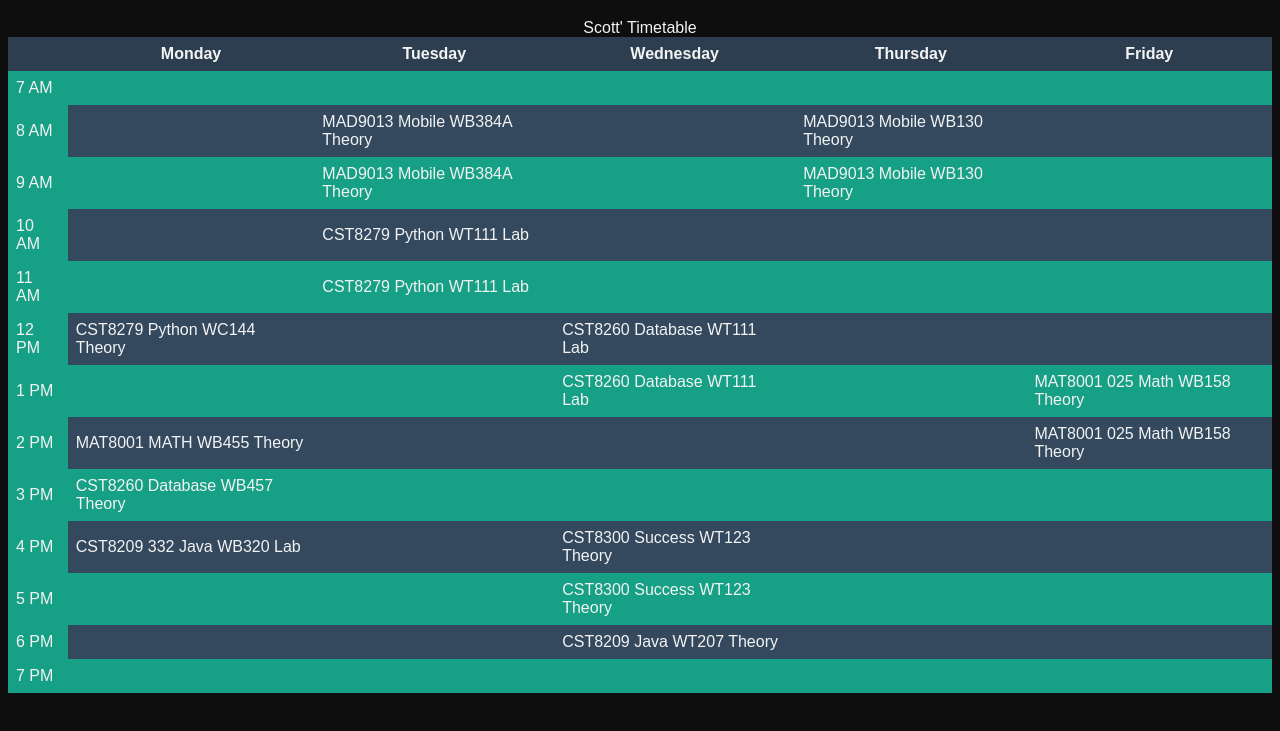
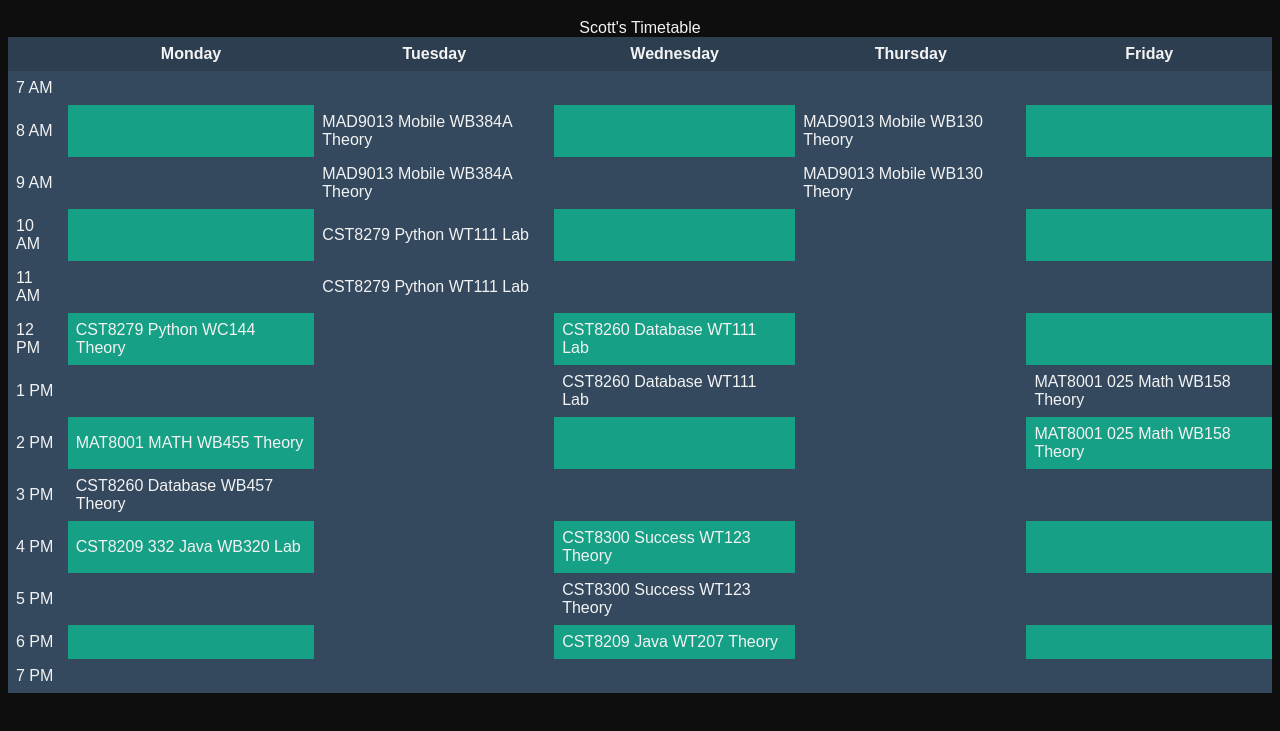
Before and after one commit to whit0835/Zebra-Table, a plain HTML site: page index.html in a window 1280 px wide. Shown: the part 61-792 px from the top of the page. Drawn offline with Linux system fonts and the light colour scheme.

Commit message:
rows and column

```diff
--- a/css/css-main.css
+++ b/css/css-main.css
@@ -15,6 +15,7 @@ body {
 /*Responsive table*/
 
 table {
+    overflow:hidden;
     border-collapse: collapse;
     background: #34495e;
     color: #f3f3f3;
@@ -36,42 +37,10 @@ td {
 /* Zebra striping */
 
 tr:nth-of-type(odd) {
-    background: #16a085;
+    background: #34495e;
 }
 
 th {
     background: #2c3e50;
     font-weight: bold;
 }
-
-
-/* Extras */
-
-/*
-.button-3d {
-    position: relative;
-    width: auto;
-    color: #ecf0f1;
-    text-decoration: none;
-    border-radius: 5px;
-    border: solid 1px #f39c12;
-    background: #e67e22;
-    text-align: center;
-    padding: 8px 18px 6px;
-    margin: 6px;
-    float: right;
-    -webkit-transition: all 0.1s;
-    -moz-transition: all 0.1s;
-    transition: all 0.1s;
-    -webkit-box-shadow: 0px 4px 0px #d35400;
-    -moz-box-shadow: 0px 4px 0px #d35400;
-    box-shadow: 0px 4px 0px #d35400;
-}
-
-.button-3d:active {
-    -webkit-box-shadow: 0px 2px 0px #d35400;
-    -moz-box-shadow: 0px 2px 0px #d35400;
-    box-shadow: 0px 2px 0px #d35400;
-    position: relative;
-    top: 2px;
-}*/
--- a/index.html
+++ b/index.html
@@ -13,18 +13,16 @@
         <table style="width:80">
 
                         <colgroup>
-                            <col style="background-color:#16a085">
-<!--
+                            <col style="background-color:#34495e">
                             <col style="background-color:#16a085">
                             <col style="background-color:#34495e">
                             <col style="background-color:#16a085">
                             <col style="background-color:#34495e">
                             <col style="background-color:#16a085">
--->
 
                         </colgroup>
 
-                        <caption>Scott' Timetable</caption>
+                        <caption>Scott's Timetable</caption>
                         <thead>
                             <tr>
                                 <th> </th>
```
